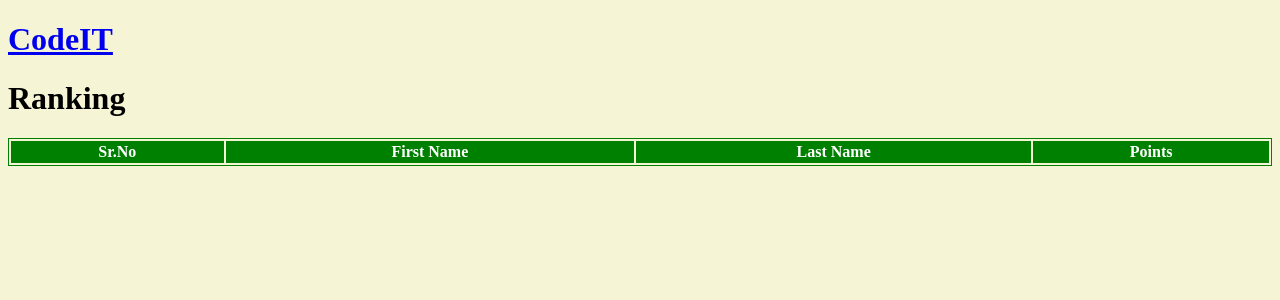
After one commit to akashdeshmukh/Codeit, a Django app: page /ranking/ in a window 1280 px wide. The commit adds this page. Shown: the top 300 px of the page. Run offline with Django 3.2, Linux system fonts and the light colour scheme; lists and menus that the app fills with data are empty.

Commit message:
Ranking temp. added Ranking templated added. Many problem, solution templates to be done.

```diff
--- a/CJ/urls.py
+++ b/CJ/urls.py
@@ -1,5 +1,7 @@
 from django.conf.urls import patterns, include, url
 from django.contrib import admin
+from codeit.models import Problem
+
 
 # Descover admin
 admin.autodiscover()
@@ -14,6 +16,9 @@ urlpatterns = patterns('',
     url(r'^$', 'codeit.views.index', name='index'),
     url(r'^home/$', 'codeit.views.home', name='home'),
     url(r'^logout/$', 'codeit.views.logout', name='logout'),
+    url(r'^ranking/$', 'codeit.views.ranking', name='ranking'),
+    url(r'^problem/(?P<problem_id>\d+)/$', 'codeit.views.problem', name='problem'),
     url(r'^admin/', include(admin.site.urls)),
     url(r'^blog/', include('blog.urls')),
+
 )
--- a/codeit/views.py
+++ b/codeit/views.py
@@ -24,6 +24,8 @@ def index(request):
             receipt_no = form.cleaned_data['receipt_no']
             first_name = form.cleaned_data['first_name']
             last_name = form.cleaned_data['last_name']
+            first_name = first_name.capitalize()
+            last_name = last_name.capitalize()
             #Get all objects with that receipt no.
             temp = User.objects.filter(receipt_no=int(receipt_no))
             # Receipt no not found.
@@ -66,8 +68,10 @@ def home(request):
     """
     if 'username' in request.session:
         username = request.session['username']
+        problems = Problem.objects.all()
         return render_to_response('codeit/home.html',
-            {'username': username},
+            {'username': username,
+            'problems': problems},
             context_instance=RequestContext(request))
     else:
         return redirect('/')
@@ -86,3 +90,31 @@ def logout(request):
             <p> Wrong call</p>
             """)
     return HttpResponseRedirect('/')
+
+
+@cache_control(no_cache=True,
+    must_revalidate=True,
+    no_store=True,
+    )
+def ranking(request):
+    """
+    Decide ranking of users from points
+    """
+    if 'username' in request.session:
+        username = request.session['username']
+        userlist = User.objects.all().order_by('total_points').reverse()
+        return render_to_response('codeit/ranking.html',
+            {'userlist': userlist,
+            'username': username,
+            },
+            )
+    else:
+        userlist = User.objects.all().order_by('total_points').reverse()
+        return render_to_response('codeit/ranking.html',
+            {'userlist': userlist,
+            },
+            )
+
+
+def problem(request, problem_id):
+    return HttpResponse("You want to solve" + problem_id)
--- a/templates/base.html
+++ b/templates/base.html
@@ -5,6 +5,7 @@
 <head>
 
     <title>{% block name %}GCC Adminstration {% endblock %}</title>
+    {% block layout %}{% endblock %}
 
 </head>
 <body bgcolor="#F5F5D5">
@@ -12,6 +13,14 @@
     {# header for all pages #}
     {% block header %}
     <a href="/"><label><h1>CodeIT</h1></label></a>
+    {% if username %}
+    <div align="right">
+        <form action="/logout/" method="post">
+            {% csrf_token %}
+            <input type="submit" value="Logout">
+        </form>
+    </div>
+    {% endif %}
     {% endblock %}
 
     {# Your content goes here #}
--- a/templates/codeit/index.html
+++ b/templates/codeit/index.html
@@ -13,6 +13,7 @@
     <div align="bottom">
         <a href="/admin/">Admin</a>
         <a href="/blog/">Blog</a>
+        <a href="/ranking/">Ranking</a>
     </div>
 
 {% endblock %}
--- /dev/null
+++ b/templates/codeit/ranking.html
@@ -0,0 +1,39 @@
+
+{% extends "base.html" %}
+{% block layout %}
+<style type="text/css">
+table{
+    width:100%;
+    height: 100%;
+}
+table, td, th
+{
+border:1px solid green;
+}
+th
+{
+background-color:green;
+color:white;
+}
+</style>
+{% endblock %}
+{% block content %}
+<h1> Ranking </h1>
+<table border="2">
+    <tt>
+        <th>Sr.No</th>
+        <th>First Name</th>
+        <th>Last Name</th>
+        <th>Points</th>
+    </tt>
+    {% for i in userlist %}
+    <tr>
+        <td> {{ forloop.counter }}
+        <td>{{ i.first_name }}</td>
+        <td>{{ i.last_name }}</td>
+        <td>{{ i.total_points }}</td>
+    </tr>
+
+    {% endfor %}
+</table>
+{% endblock %}
```
Also changed, not shown: codeit/admin.py (+37 -1 lines), templates/codeit/home.html (+17 -5 lines), 2 other files.
